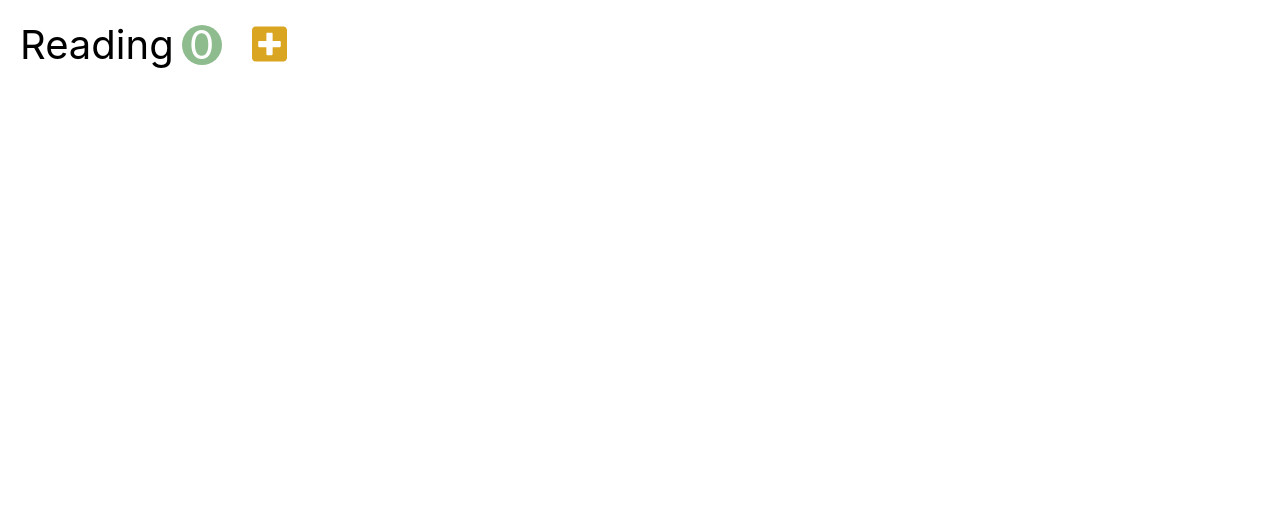
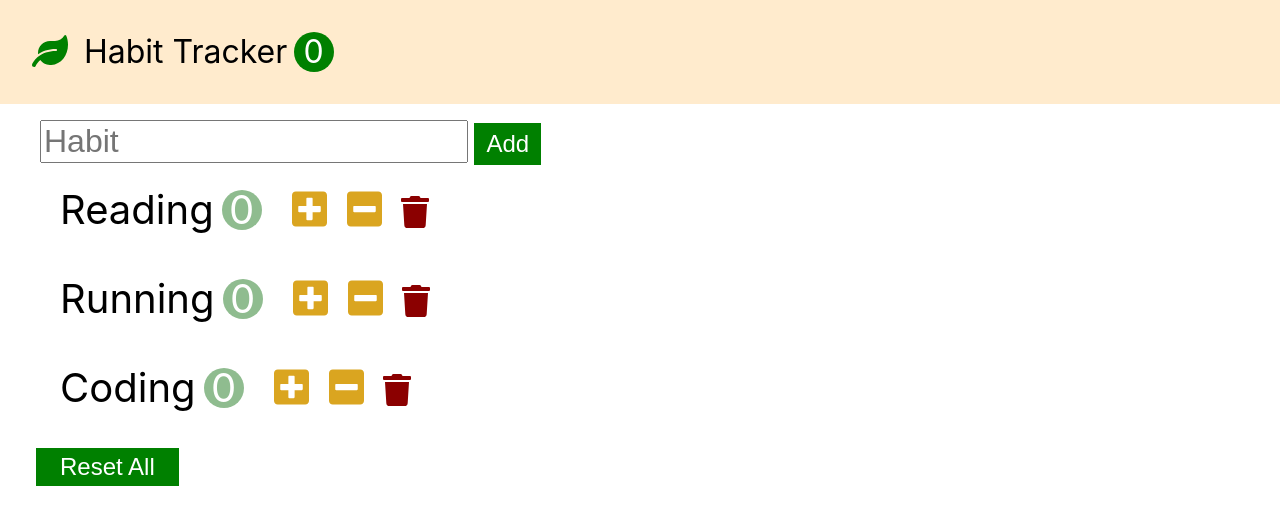
Before and after one commit to Ssoo29/react-habit-tracker, a React (Create React App) app: page / in a window 1280 px wide. Shown: the top 524 px of the page. Built offline with nearby package versions, Linux system fonts and the light colour scheme.

Commit message:
Redux 적용 refactoring

```diff
--- a/package.json
+++ b/package.json
@@ -4,11 +4,13 @@
   "private": true,
   "dependencies": {
     "@fortawesome/fontawesome-free": "^5.15.4",
+    "@reduxjs/toolkit": "^1.7.2",
     "@testing-library/jest-dom": "^5.16.1",
     "@testing-library/react": "^12.1.2",
     "@testing-library/user-event": "^13.5.0",
     "react": "^17.0.2",
     "react-dom": "^17.0.2",
+    "react-redux": "^7.2.6",
     "react-scripts": "5.0.0",
     "web-vitals": "^2.1.2"
   },
--- a/src/app.jsx
+++ b/src/app.jsx
@@ -1,69 +1,50 @@
 import React, { Component } from "react";
+import { useSelector, useDispatch } from "react-redux";
 import "./app.css";
 import Habits from "./components/habits";
 import Navbar from "./components/navbar";
+import {
+  selectHabits,
+  increment,
+  decrement,
+  onDelete,
+  onAdd,
+  onReset,
+} from "./features/counter/counterSlice";
 
-class App extends Component {
-  state = {
-    habits: [
-      { id: 1, name: "Reading", count: 0 },
-      { id: 2, name: "Running", count: 0 },
-      { id: 3, name: "Coding", count: 0 },
-    ],
+function App() {
+  const habits = useSelector(selectHabits);
+  const dispatch = useDispatch();
+
+  const handleIncrement = (habit) => {
+    dispatch(increment(habit));
   };
-  handleIncrement = (habit) => {
-    const habits = this.state.habits.map((item) => {
-      if (item.id === habit.id) {
-        return { ...habit, count: habit.count + 1 };
-      }
-      return item;
-    });
-    this.setState({ habits });
+  const handleDecrement = (habit) => {
+    dispatch(decrement(habit));
   };
-  handleDecrement = (habit) => {
-    const habits = this.state.habits.map((item) => {
-      if (item.id === habit.id) {
-        return { ...habit, count: habit.count - 1 };
-      }
-      return item;
-    });
-    this.setState({ habits });
+  const handleDelete = (habit) => {
+    dispatch(onDelete(habit));
   };
-  handleDelete = (habit) => {
-    const habits = this.state.habits.filter((item) => item.id !== habit.id);
-    this.setState({ habits });
+  const handleAdd = (name) => {
+    dispatch(onAdd(name));
   };
-  handleAdd = (name) => {
-    const habits = [...this.state.habits, { id: Date.now(), name, count: 0 }];
-    this.setState({ habits });
-  };
-  handleReset = () => {
-    const habits = this.state.habits.map((habit) => {
-      if (habit.count !== 0) {
-        return { ...habit, count: 0 };
-      }
-      return habit;
-    });
-    this.setState({ habits });
+  const handleReset = () => {
+    dispatch(onReset());
   };
 
-  render() {
   return (
     <>
-        <Navbar
-          totalCount={this.state.habits.filter((item) => item.count > 0).length}
-        />
+      <Navbar totalCount={habits.filter((item) => item.count > 0).length} />
       <Habits
-          habits={this.state.habits}
-          onIncrement={this.handleIncrement}
-          onDecrement={this.handleDecrement}
-          onDelete={this.handleDelete}
-          onAdd={this.handleAdd}
-          onReset={this.handleReset}
+        habits={habits}
+        onIncrement={handleIncrement}
+        onDecrement={handleDecrement}
+        onDelete={handleDelete}
+        onAdd={handleAdd}
+        onReset={handleReset}
       />
     </>
   );
 }
-}
 
 export default App;
--- a/src/components/habit.jsx
+++ b/src/components/habit.jsx
@@ -1,13 +1,13 @@
 import React, { PureComponent } from "react";
 
 class Habit extends PureComponent {
-  componentDidMount() {
-    console.log(`hait: ${this.props.habit.name} mounted`);
-  }
+  // componentDidMount() {
+  //   console.log(`hait: ${this.props.habit.name} mounted`);
+  // }
 
-  componentWillUnmount() {
-    console.log(`habit: ${this.props.habit.name} will unmount`);
-  }
+  // componentWillUnmount() {
+  //   console.log(`habit: ${this.props.habit.name} will unmount`);
+  // }
 
   handleIncrement = () => {
     this.props.onIncrement(this.props.habit);
--- /dev/null
+++ b/src/features/counter/counterSlice.js
@@ -0,0 +1,59 @@
+import { createSlice } from "@reduxjs/toolkit";
+
+const initialState = {
+  habits: [
+    { id: 1, name: "Reading", count: 0 },
+    { id: 2, name: "Running", count: 0 },
+    { id: 3, name: "Coding", count: 0 },
+  ],
+};
+
+export const counterSlice = createSlice({
+  name: "habitCounter",
+  initialState,
+  reducers: {
+    increment: (state, { payload: habit }) => {
+      state.habits.forEach((item) => {
+        if (item.id === habit.id) {
+          item.count += 1;
+        }
+        return item;
+      });
+    },
+    decrement: (state, { payload: habit }) => {
+      state.habits.forEach((item) => {
+        if (item.id === habit.id) {
+          item.count -= 1;
+        }
+        return item;
+      });
+    },
+    onDelete: (state, { payload: habit }) => {
+      state.habits.filter((item) => item.id !== habit.id);
+    },
+    onAdd: (state, { payload: name }) => {
+      const newHabit = { id: Date.now(), name, count: 0 };
+      state.habits.push(newHabit);
+    },
+    onReset: (state) => {
+      state.habits.forEach((habit) => {
+        if (habit.count !== 0) {
+          habit.count = 0;
+        }
+        return habit;
+      });
+    },
+  },
+});
+
+export const {
+  increment,
+  decrement,
+  onDelete,
+  onAdd,
+  onReset,
+} = counterSlice.actions;
+
+export const selectHabits = (state) => state.habitCounter.habits;
+
+export default counterSlice.reducer;
--- a/src/index.js
+++ b/src/index.js
@@ -2,12 +2,16 @@ import React from "react";
 import ReactDOM from "react-dom";
 import "./index.css";
 import App from "./app";
+import { store } from "./store";
+import { Provider } from "react-redux";
 import "@fortawesome/fontawesome-free/js/all.js";
 import SimpleHabit from "./components/simpleHabit";
 
 ReactDOM.render(
   <React.StrictMode>
-    <SimpleHabit />
+    <Provider store={store}>
+      <App />
+    </Provider>
   </React.StrictMode>,
   document.getElementById("root")
 );
--- /dev/null
+++ b/src/store.js
@@ -0,0 +1,8 @@
+import { configureStore } from "@reduxjs/toolkit";
+import counterReducer from "./features/counter/counterSlice";
+
+export const store = configureStore({
+  reducer: {
+    habitCounter: counterReducer,
+  },
+});
```
Also changed, not shown: 2 other files (tests, documents, lock files or other folders). Lines whose indentation alone changed are shown as unchanged.
